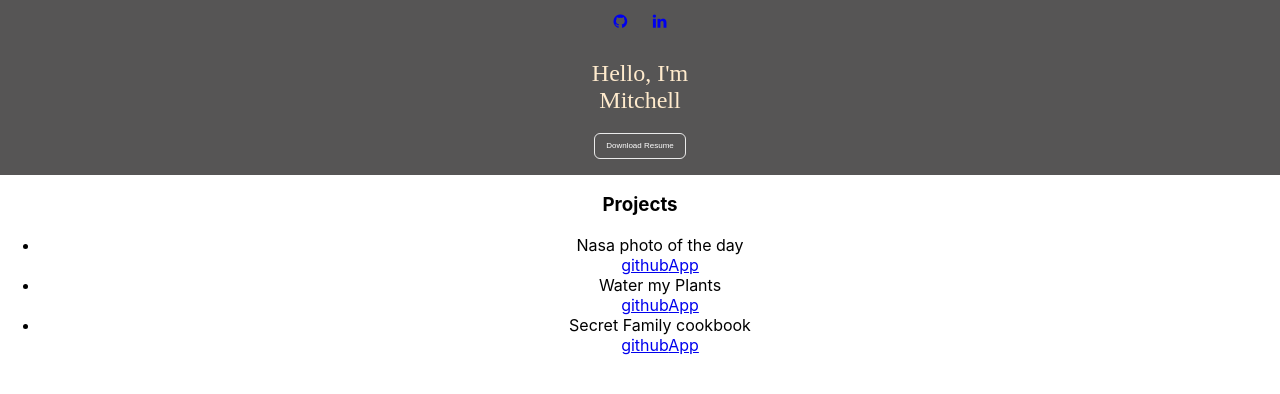
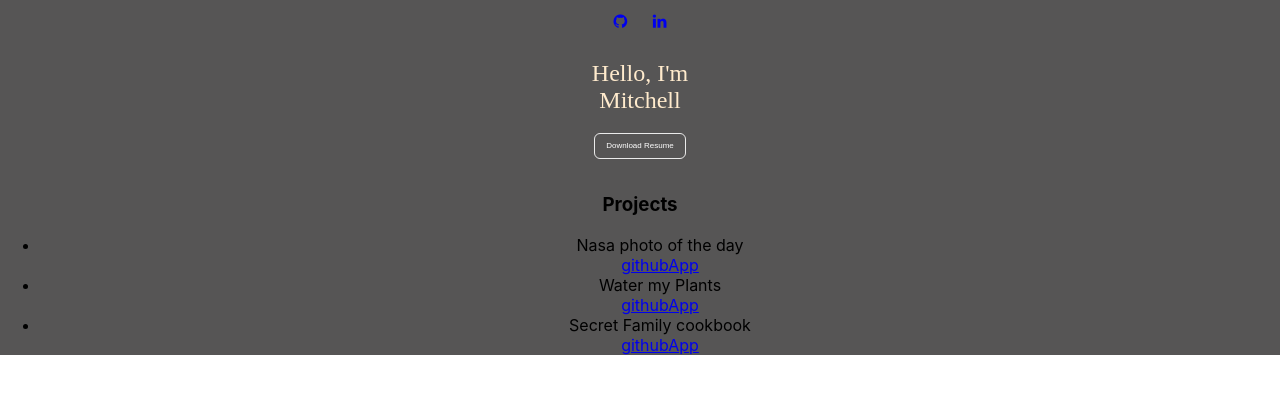
Before and after one commit to Mitchathy/Portfolio, a React (Create React App) app in the folder client/: page / in a window 1280 px wide. Shown: the top 394 px of the page. Built offline with nearby package versions, Linux system fonts and the light colour scheme.

Commit message:
Make background color the same for all divs

```diff
--- a/client/src/App.css
+++ b/client/src/App.css
@@ -1,5 +1,6 @@
 .App {
   text-align: center;
+  background-color: rgb(86, 85, 85);
 }
 
 .App-logo {
--- a/client/src/PortfolioContainer/Home/Profile.css
+++ b/client/src/PortfolioContainer/Home/Profile.css
@@ -44,7 +44,6 @@
 }
 @media only screen and (max-width: 550px) {
     .Resume{
-
      font-size: .6rem;
     }
     .profile-details-name{
--- a/client/src/PortfolioContainer/Projects/Projects.css
+++ b/client/src/PortfolioContainer/Projects/Projects.css
@@ -0,0 +1,3 @@
+.ProjectsContainer{
+    background-color: rgb(86, 85, 85);
+}
--- a/client/src/PortfolioContainer/Projects/Projects.js
+++ b/client/src/PortfolioContainer/Projects/Projects.js
@@ -1,4 +1,5 @@
 import React from 'react'
+import './Projects.css'
 
 export default function Projects() {
     return (
--- a/client/src/index.js
+++ b/client/src/index.js
@@ -11,7 +11,4 @@ root.render(
   </React.StrictMode>
 );
 
-// If you want to start measuring performance in your app, pass a function
-// to log results (for example: reportWebVitals(console.log))
-// or send to an analytics endpoint. Learn more: https://bit.ly/CRA-vitals
 reportWebVitals();
```
